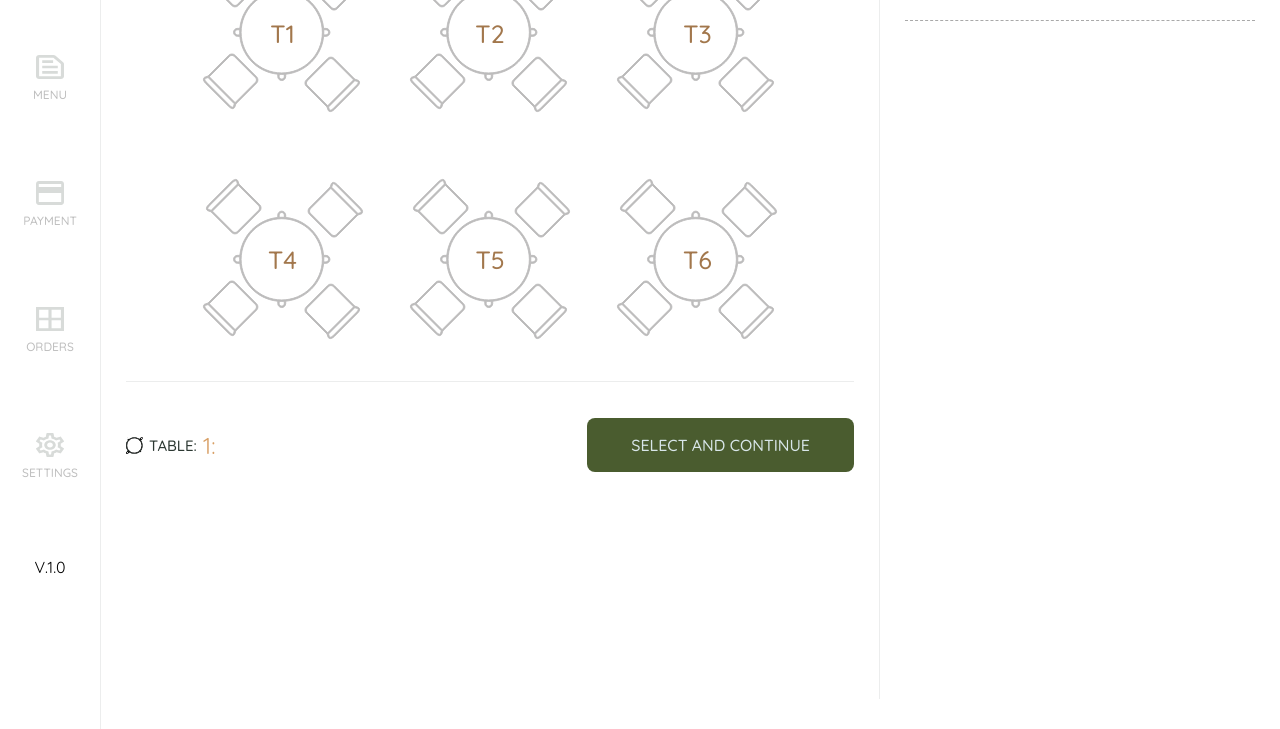
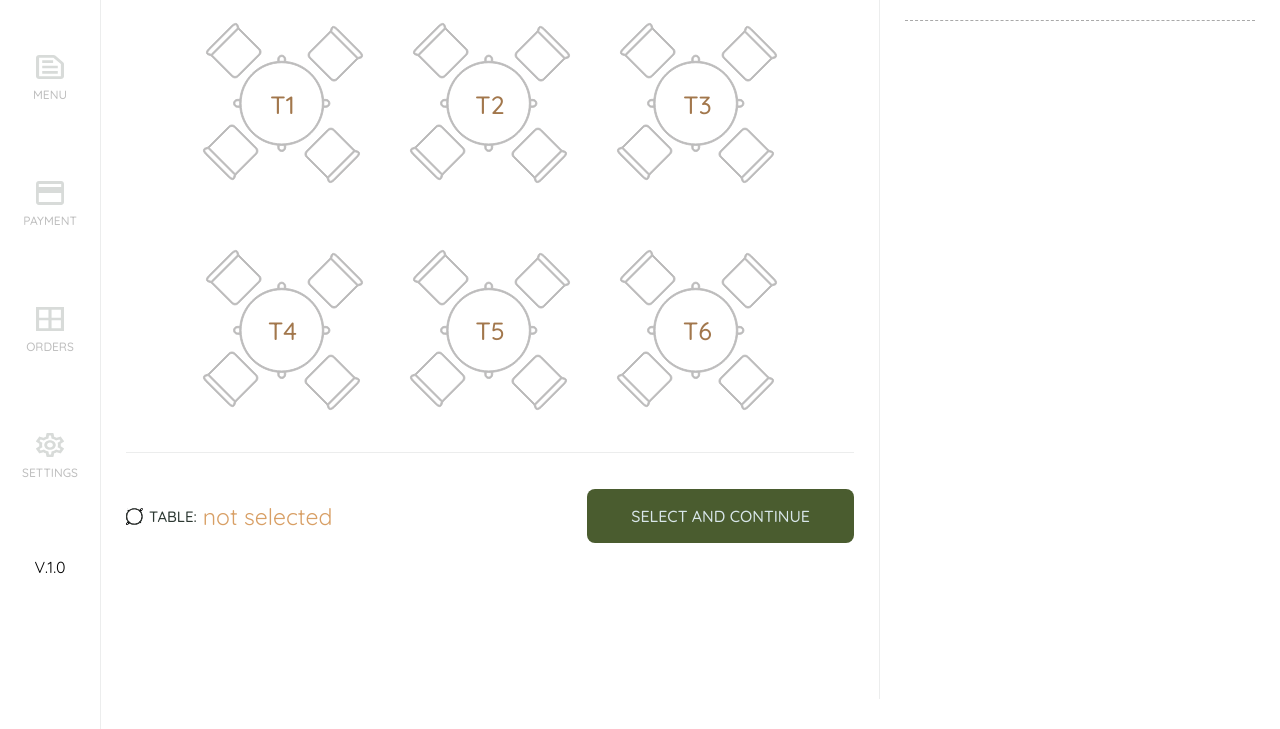
Before and after one commit to Adam0Sam/Restaurant-Page, a website built with webpack: page dist/index.html in a window 1280 px wide. Shown: the part 182-911 px from the top of the page. Built offline with nearby package versions, Linux system fonts and the light colour scheme.

Commit message:
Increased the interactibility of home/tables page, enabling the user to select a a floor and it's table

```diff
--- /dev/null
+++ b/src/UI.js
@@ -0,0 +1,118 @@
+const UI = (() => {
+    const content = document.querySelector('.content');
+    const home = () => {
+
+        const loadNameTop = () => {
+            nameTop.innerHTML =
+            `<p>TABLE LIST</p>
+            <div class="buttons">
+            <button class="floor1-btn floor-btn-clicked">First Floor</button>
+            <button class="floor2-btn">Second Floor</button>
+            </div>`;
+            content.appendChild(nameTop);
+
+            floorBtnClick();
+        };
+        const floorBtnClick = () => {
+            const buttonToggle = (button) =>{
+                button.addEventListener('click', ()=>{
+                    document.querySelector('.floor1-btn').classList.toggle('floor-btn-clicked');
+                    document.querySelector('.floor2-btn').classList.toggle('floor-btn-clicked');
+
+                    const floor = button.classList.contains('floor1-btn') ? 0 : 6;
+                    loadTables(floor);
+                });
+            };
+
+            buttonToggle(document.querySelector('.floor1-btn'));
+            buttonToggle(document.querySelector('.floor2-btn'))
+        };
+
+        const loadTables = (floor) => {
+            clear(tables)
+            tables.innerHTML =
+                `<div class="table">
+                <img class="restaurant-table table-${++floor}" src="./images/table.svg" alt="Image of a restaurant table">
+                <p class="restaurant-text">T${floor}</p>
+            </div>
+            <div class="table">
+                <img class="restaurant-table table-${++floor}" src="./images/table.svg" alt="Image of a restaurant table">
+                <p class="restaurant-text">T${floor}</p>
+            </div>
+            <div class="table">
+                <img class="restaurant-table table-${++floor}" src="./images/table.svg" alt="Image of a restaurant table">
+                <p class="restaurant-text">T${floor}</p>
+            </div>
+            <div class="table">
+                <img class="restaurant-table table-${++floor}" src="./images/table.svg" alt="Image of a restaurant table">
+                <p class="restaurant-text">T${floor}</p>
+            </div>
+            <div class="table">
+                <img class="restaurant-table table-${++floor}" src="./images/table.svg" alt="Image of a restaurant table">
+                <p class="restaurant-text">T${floor}</p>
+            </div>
+            <div class="table">
+                <img class="restaurant-table table-${++floor}" src="./images/table.svg" alt="Image of a restaurant table">
+                <p class="restaurant-text">T${floor}</p>
+            </div>`;
+            content.appendChild(tables);
+            loadSelection();
+            tableClicked();
+        };
+        const loadSelection = (tableId) => {
+            clear(selection);
+            if(typeof tableId === 'undefined') tableId = "not selected";
+            selection.innerHTML =
+                `<div class="order-icons">
+                <img class="table-image" src="./images/small table icon.svg" alt="">
+                <p class="table-text">TABLE:</p>
+                <p class="table-count table-selection">${tableId}</p>
+            </div>
+            <button id="selection-btn">SELECT AND CONTINUE</button>`
+            content.appendChild(selection);
+        };
+
+        const tableClicked = () =>{
+            const tables = document.querySelectorAll('.restaurant-table');
+            tables.forEach((table)=>table.addEventListener('click', ()=>{
+                tables.forEach((table)=>{
+                    table.classList.remove('table-clicked');
+                });
+                table.classList.add('table-clicked');
+                const tableId = table.classList[1].split('-')[1];
+                loadSelection(tableId);
+            }));
+        };
+
+        clear(content);
+
+        const nameTop = document.createElement('div');
+        nameTop.classList.add('name-top');
+        loadNameTop();
+
+        const tables = document.createElement('div');
+        tables.classList.add('tables');
+        const selection = document.createElement('div');
+        selection.classList.add('selection');
+        loadTables(0);
+    };
+
+
+    const menu = () => {
+        clear();
+    }
+
+    const payment = () => {
+        clear();
+    }
+
+    const clear = (element) => {
+        while (element.lastChild) {
+            element.lastChild.remove();
+        }
+    };
+
+    return { home, menu, payment }
+})();
+
+export default UI;
--- a/src/index.js
+++ b/src/index.js
@@ -1,22 +1,3 @@
-import {createHome} from './tables.js';
+import UI from './UI.js';
 
-createHome();
-
-const homeBtn = document.getElementById('home');
-const menuBtn = document.getElementById('MENU');
-const content = document.querySelector('.content');
-function removeContent(){
-    while (content.lastChild){
-        content.lastChild.remove();
-    }
-}
-
-homeBtn.addEventListener('click', ()=>{
-    removeContent();
-    createHome();
-});
-menuBtn.addEventListener('click', ()=>{
-    removeContent();
-    content.innerHTML = "<p>LABAS</p>";
-    console.log("LABAS");
-});
+UI.home();
--- /dev/null
+++ b/src/interactive.js
@@ -0,0 +1,9 @@
+// function selectedFloor
+
+
+function selectedTable(id){
+    this.setAttribute('src', './images/table-hover.svg');
+    console.log(id);
+}
+
+export {selectedTable};
--- a/src/tables.js
+++ /dev/null
@@ -1,68 +0,0 @@
-// import './styles.css';
-
-function createHome(){
-const content = document.querySelector('.content');
-
-const nameTop = document.createElement('div');
-nameTop.classList.add('name-top');
-content.appendChild(nameTop);
-const nameP = document.createElement('p');
-nameP.innerText = "TABLE LIST";
-nameP.appendChild(nameTop);
-const buttons = document.createElement('div');
-buttons.classList.add('buttons');
-buttons.appendChild(nameTop);
-const button1 = document.createElement('button')
-button1.innerText="First Floor";
-buttons.appendChild(button1);
-const button2 = document.createElement('button')
-button2.innerText="Second Floor";
-buttons.appendChild(button2);
-console.log('TOP COMPLETE');
-
-
-const tables = document.createElement('div');
-tables.classList.add('tables')
-content.appendChild(tables);
-
-for(let i = 1; i <= 6; i++ ){
-    const table = document.createElement('div');
-    table.classList.add('table');
-    tables.appendChild(table);
-    const img = document.createElement('img');
-    img.setAttribute('src', './images/table.svg');
-    img.setAttribute('alt', 'Image of a restaurant table');
-    table.appendChild(img);
-    const tableP = document.createElement('p');
-    tableP.innerText = "T"+i;
-    table.appendChild(tableP);
-}
-console.log("TABLES COMPLETE");
-
-const selection = document.createElement('div');
-selection.classList.add('selection');
-content.appendChild(selection);
-const orderIcons = document.createElement('div');
-orderIcons.classList.add('order-icons');
-selection.appendChild(orderIcons);
-const tableImage =document.createElement('img');
-tableImage.classList.add('table-image');
-tableImage.setAttribute('src', './images/small table icon.svg');
-orderIcons.appendChild(tableImage);
-const orderIconsTable = document.createElement('p');
-orderIconsTable.classList.add('table-text');
-orderIconsTable.innerText = "TABLE:";
-orderIcons.appendChild(orderIconsTable);
-const orderIconsCount = document.createElement('p');
-orderIconsCount.classList.add('table-count');
-orderIconsCount.classList.add('table-selection');
-orderIconsCount.innerText = "1:";
-orderIcons.appendChild(orderIconsCount);
-const selectionBtn = document.createElement('button');
-selectionBtn.id="selection-btn";
-selectionBtn.innerText = "SELECT AND CONTINUE";
-selection.appendChild(selectionBtn);
-console.log("SELECTION COMPLETE");
-}
-
-export {createHome};
```
Also changed, not shown: dist/images/table-hover.svg (added), dist/index.html, dist/main.js, dist/styles.css, src/payment.js (deleted).
